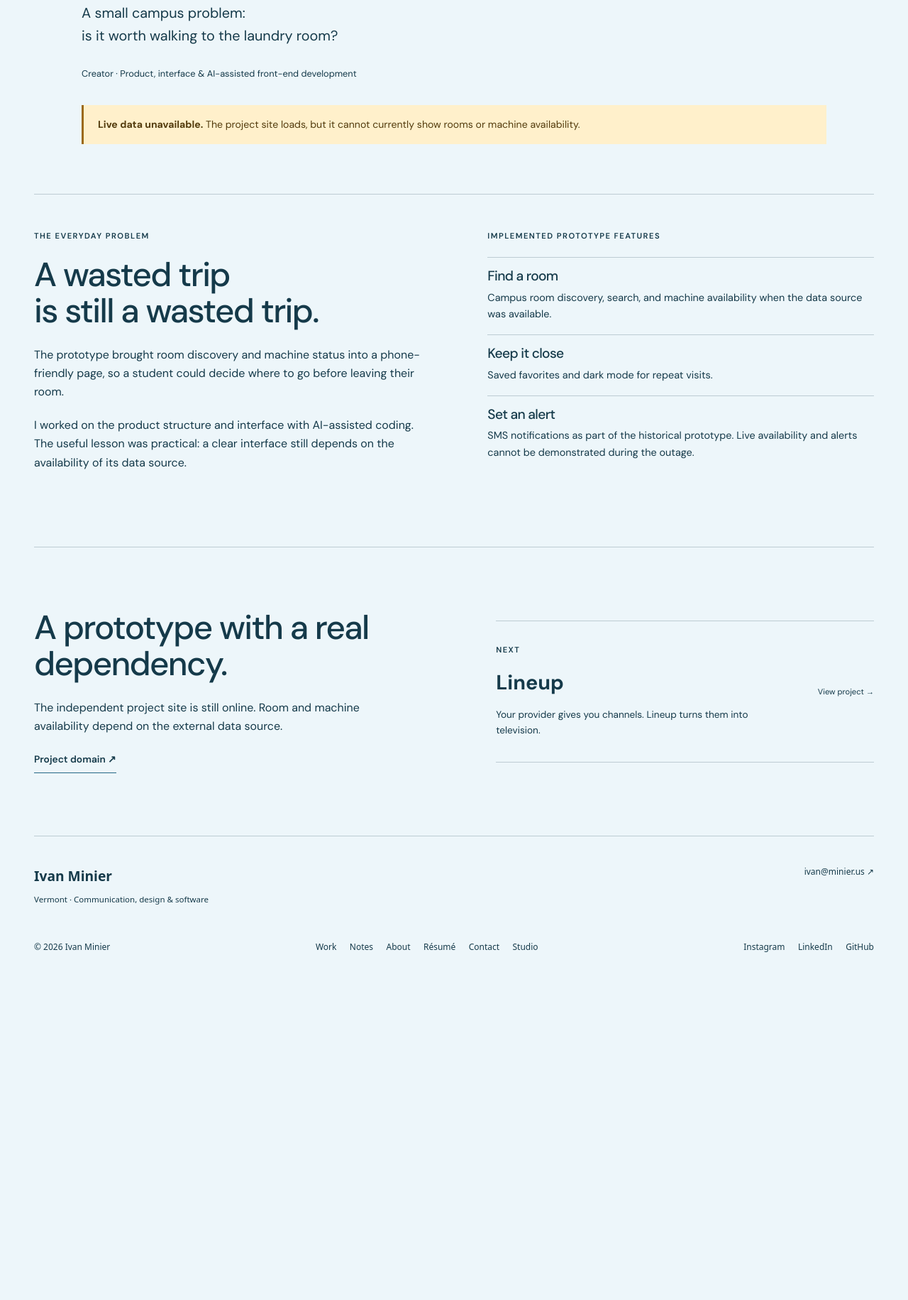
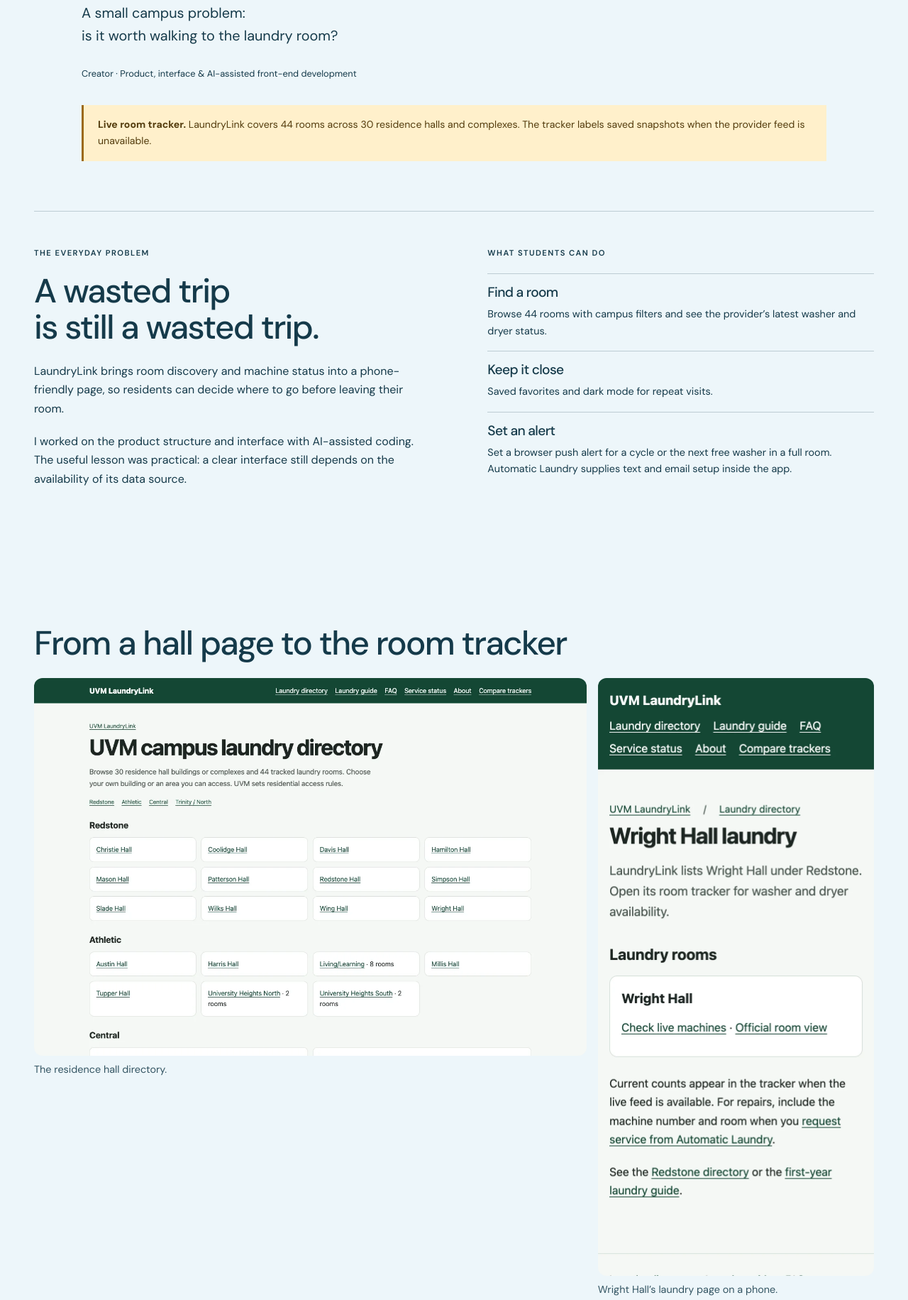
Before and after one commit to ivanminier/minier-us, an Astro site: page /work/uvm-laundrylink in a window 1280 px wide. Shown: the part 390-2221 px from the top of the page at 71% size. Before the commit the page ends 1758 px from the top, so only its background shows below. Built offline with nearby package versions, Linux system fonts and the light colour scheme; Astro itself is replaced by a stand-in of ours.

Commit message:
Refresh the LaundryLink portfolio case study with verified coverage

```diff
--- a/src/data/projects.ts
+++ b/src/data/projects.ts
@@ -71,9 +71,9 @@ export interface Project {
  * case study, and the résumé cannot disagree about it.
  */
 export const laundryStatus = {
-  label: "Live data unavailable",
+  label: "Live room tracker",
   notice:
-    "The project site loads, but it cannot currently show rooms or machine availability.",
+    "LaundryLink covers 44 rooms across 30 residence halls and complexes. The tracker labels saved snapshots when the provider feed is unavailable.",
 } as const;
 
 export const projects: Project[] = [
@@ -497,16 +497,11 @@ export const projects: Project[] = [
     oneLiner:
       "See which washers and dryers are actually open before you walk across campus.",
     summary:
-      "UVM LaundryLink is a mobile-first campus tool for finding laundry rooms, checking machine status, saving favorites, and setting availability alerts.",
+      "UVM LaundryLink is a mobile-first campus tool for finding laundry rooms, checking provider-reported washer and dryer status, saving favorites, and setting cycle and availability alerts across 44 UVM laundry rooms.",
     href: "/work/uvm-laundrylink",
     accent: "#154734",
     theme: "campus",
     icon: "/media/laundrylink/logo.webp",
-    // LaundryLink is shown by its identity mark rather than a screenshot. The
-    // campus data feed it depends on (api.uvmlaundry.com) is offline, so every
-    // capture of the live site right now is an empty state. Presenting a
-    // "No Laundry Rooms Found" screen as the product shot misrepresents the
-    // project, and staging a populated screen would be a fabrication.
     hero: {
       src: "/media/laundrylink/logo.webp",
       srcset:
@@ -528,7 +523,7 @@ export const projects: Project[] = [
     problem:
       "Campus laundry is a small system that wastes a surprising amount of time. Students walk to a room, find every machine running, and walk back.",
     approach:
-      "LaundryLink puts room discovery, machine status, search, favorites, and SMS alerts on a phone-sized page so the trip is only worth making when a machine is actually available.",
+      "LaundryLink puts live machine status, Peak Times, favorites, and cycle alerts on a phone-sized page.",
     capabilities: [
       {
         title: "Room discovery",
@@ -540,7 +535,7 @@ export const projects: Project[] = [
       },
       {
         title: "Favorites, search, and alerts",
-        body: "Save rooms, filter machines, and set an SMS alert when a running machine should become available.",
+        body: "Save rooms, filter machines, and set browser push alerts for cycles or for the next free washer in a full room. The provider supplies the embedded text and email options.",
       },
     ],
     reasoning:
--- a/src/pages/work/index.astro
+++ b/src/pages/work/index.astro
@@ -45,7 +45,7 @@ import { laundryStatus } from "../../data/projects";
       <h2 id="g-software">Software & products</h2>
       <p>
         Apps I design, build, and ship through Tideframe Labs, my independent
-        software studio, plus an earlier campus prototype.
+        software studio, plus an independent campus utility.
       </p>
     </div>
     <div class="work-index">
@@ -63,7 +63,7 @@ import { laundryStatus } from "../../data/projects";
       />
       <div>
         <h3>UVM LaundryLink</h3>
-        <p>Student prototype · {laundryStatus.label}</p>
+        <p>Independent student project · {laundryStatus.label}</p>
       </div>
       <a class="text-link" href="/work/uvm-laundrylink">
         Read the case study ↗
--- a/src/pages/work/uvm-laundrylink.astro
+++ b/src/pages/work/uvm-laundrylink.astro
@@ -9,7 +9,8 @@ import { laundryDates } from "../../data/experience";
   title="UVM LaundryLink — Ivan Minier"
   theme="campus"
   image="/media/og/laundrylink.png"
-  description="An independent student project for checking campus laundry rooms. Live data is currently unavailable."
+  description="An independent UVM student project for checking washer and dryer status, Peak Times, and alerts across 44 campus laundry rooms."
+  jsonLd={{ "@context": "https://schema.org", "@type": "WebApplication", name: "UVM LaundryLink", url: "https://uvmlaundry.com/", creator: { "@type": "Person", name: "Ivan Minier", url: "https://minier.us/" }, isAccessibleForFree: true }}
 >
   <section class="campus-opening wrap-wide">
     <img
@@ -42,8 +43,8 @@ import { laundryDates } from "../../data/experience";
         is still a wasted trip.
       </h2>
       <p>
-        The prototype brought room discovery and machine status into a
-        phone-friendly page, so a student could decide where to go before
+        LaundryLink brings room discovery and machine status into a
+        phone-friendly page, so residents can decide where to go before
         leaving their room.
       </p>
       <p>
@@ -53,13 +54,12 @@ import { laundryDates } from "../../data/experience";
       </p>
     </div>
     <div>
-      <p class="eyebrow">Implemented prototype features</p>
+      <p class="eyebrow">What students can do</p>
       <ul class="feature-list">
         <li>
           <h3>Find a room</h3>
           <p>
-            Campus room discovery, search, and machine availability when the
-            data source was available.
+            Browse 44 rooms with campus filters and see the provider’s latest washer and dryer status.
           </p>
         </li>
         <li>
@@ -69,24 +69,38 @@ import { laundryDates } from "../../data/experience";
         <li>
           <h3>Set an alert</h3>
           <p>
-            SMS notifications as part of the historical prototype. Live
-            availability and alerts cannot be demonstrated during the outage.
+            Set a browser push alert for a cycle or the next free washer in a full room. Automatic Laundry supplies text and email setup inside the app.
           </p>
         </li>
       </ul>
     </div>
   </section>
+  <section class="section wrap-wide" aria-labelledby="laundrylink-screens">
+    <h2 id="laundrylink-screens">From a hall page to the room tracker</h2>
+    <div class="laundry-screens">
+      <figure><img src="/media/laundrylink/campus-directory.webp" width="1360" height="930" alt="LaundryLink’s campus directory, with residence halls grouped by campus." loading="lazy" /><figcaption>The residence hall directory.</figcaption></figure>
+      <figure><img src="/media/laundrylink/wright-hall-mobile.webp" width="780" height="1688" alt="Wright Hall’s mobile laundry page with links to live machines and the official room view." loading="lazy" /><figcaption>Wright Hall’s laundry page on a phone.</figcaption></figure>
+    </div>
+  </section>
   <section class="section wrap-wide case-ending">
     <div>
-      <h2>A prototype with a real dependency.</h2>
+      <h2>Live status with a clear fallback.</h2>
       <p>
-        The independent project site is still online. Room and machine availability
-        depend on the external data source.
+        The free tracker is independent from UVM and Automatic Laundry. It shows when status was checked and labels saved data if a refresh fails.
       </p>
       <a class="text-link" href="https://uvmlaundry.com">
-        Project domain ↗
+        Open the UVM laundry tracker ↗
       </a>
+      <p><a class="text-link" href="https://uvmlaundry.com/residence-halls/">Browse the UVM residence hall laundry directory ↗</a> · <a class="text-link" href="https://uvmlaundry.com/status/">Service status ↗</a></p>
     </div>
     <NextProject slug="uvm-laundrylink" />
   </section>
 </Base>
+
+<style>
+  .laundry-screens { display: grid; grid-template-columns: minmax(0, 2fr) minmax(10rem, 1fr); gap: 1rem; align-items: start; }
+  .laundry-screens figure { margin: 0; }
+  .laundry-screens img { width: 100%; height: auto; border-radius: 12px; display: block; }
+  .laundry-screens figcaption { margin-top: .5rem; font-size: .9rem; }
+  @media (max-width: 650px) { .laundry-screens { grid-template-columns: minmax(0, 1fr); } .laundry-screens figure:last-child { max-width: 24rem; } }
+</style>
```
Also changed, not shown: src/pages/resume.astro (+3 -4 lines), public/media/laundrylink/campus-directory.webp (added), public/media/laundrylink/wright-hall-mobile.webp (added).
